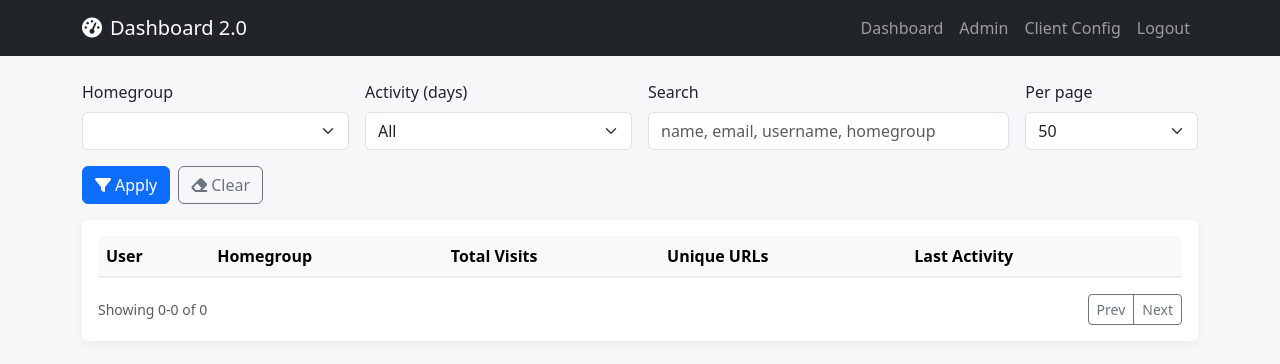
After one commit to hefi46/BrowserReporterConsole, a FastAPI app: template backend/templates/dashboard2.html in a window 1280 px wide. The commit adds this page. Shown: the top 364 px of the page. Run offline with FastAPI, Linux system fonts and the light colour scheme; the template is opened without the code that fills it, so the values that code supplies are empty; some libraries are stand-ins or nearby versions.

Commit message:
feat(dashboard2): add minimal fast dashboard2 with server-side filters and link in navbar

```diff
--- a/backend/main.py
+++ b/backend/main.py
@@ -684,6 +684,11 @@ async def dashboard_bootstrap(request: Request):
     require_login(request)
     return templates.TemplateResponse("dashboard.html", {"request": request})
 
+@app.get("/dashboard2", response_class=HTMLResponse)
+async def dashboard2(request: Request):
+    require_login(request)
+    return templates.TemplateResponse("dashboard2.html", {"request": request})
+
 # Redirect root to dashboard
 @app.get("/")
 async def root_redirect(request: Request):
--- a/backend/templates/dashboard.html
+++ b/backend/templates/dashboard.html
@@ -159,6 +159,11 @@
                 <div id="clientConfigSection" class="nav-item me-3" style="display: none;">
                     <a class="btn btn-outline-light btn-sm" href="/client-config">
                         <i class="fab fa-windows me-1"></i>Client Config
+                    </a>
+                </div>
+                <div class="nav-item me-3">
+                    <a class="btn btn-outline-light btn-sm" href="/dashboard2">
+                        <i class="fas fa-gauge-high me-1"></i>Dashboard 2.0
                     </a>
                 </div>
 
--- /dev/null
+++ b/backend/templates/dashboard2.html
@@ -0,0 +1,141 @@
+<!DOCTYPE html>
+<html lang="en">
+<head>
+	<meta charset="UTF-8">
+	<meta name="viewport" content="width=device-width, initial-scale=1.0">
+	<title>Dashboard 2.0</title>
+	<link href="https://cdn.jsdelivr.net/npm/bootstrap@5.3.0/dist/css/bootstrap.min.css" rel="stylesheet">
+	<link href="https://cdnjs.cloudflare.com/ajax/libs/font-awesome/6.0.0/css/all.min.css" rel="stylesheet">
+	<style>
+		body { background: #f7f7f9; }
+		.card { border: none; box-shadow: 0 2px 8px rgba(0,0,0,.06); }
+		.table thead th { border-bottom: 2px solid #eee; }
+	</style>
+</head>
+<body>
+	<nav class="navbar navbar-expand-lg navbar-dark bg-dark">
+		<div class="container">
+			<a class="navbar-brand" href="/dashboard.html"><i class="fas fa-gauge-high me-2"></i>Dashboard 2.0</a>
+			<div class="navbar-nav ms-auto">
+				<a class="nav-link" href="/dashboard.html">Dashboard</a>
+				<a class="nav-link" href="/admin">Admin</a>
+				<a class="nav-link" href="/client-config">Client Config</a>
+				<a class="nav-link" href="/logout">Logout</a>
+			</div>
+		</div>
+	</nav>
+
+	<div class="container py-4">
+		<div class="row g-3 align-items-end mb-3">
+			<div class="col-md-3">
+				<label class="form-label">Homegroup</label>
+				<select id="hg" class="form-select"></select>
+			</div>
+			<div class="col-md-3">
+				<label class="form-label">Activity (days)</label>
+				<select id="days" class="form-select">
+					<option value="">All</option>
+					<option value="1">1</option>
+					<option value="7">7</option>
+					<option value="30">30</option>
+					<option value="90">90</option>
+				</select>
+			</div>
+			<div class="col-md-4">
+				<label class="form-label">Search</label>
+				<input id="q" class="form-control" placeholder="name, email, username, homegroup" />
+			</div>
+			<div class="col-md-2">
+				<label class="form-label">Per page</label>
+				<select id="pp" class="form-select">
+					<option value="25">25</option>
+					<option value="50" selected>50</option>
+					<option value="100">100</option>
+				</select>
+			</div>
+		</div>
+
+		<div class="d-flex gap-2 mb-3">
+			<button class="btn btn-primary" id="apply"><i class="fas fa-filter me-1"></i>Apply</button>
+			<button class="btn btn-outline-secondary" id="clear"><i class="fas fa-eraser me-1"></i>Clear</button>
+		</div>
+
+		<div class="card">
+			<div class="card-body">
+				<div class="table-responsive">
+					<table class="table table-hover align-middle" id="tbl">
+						<thead class="table-light">
+							<tr>
+								<th>User</th>
+								<th>Homegroup</th>
+								<th>Total Visits</th>
+								<th>Unique URLs</th>
+								<th>Last Activity</th>
+								<th></th>
+							</tr>
+						</thead>
+						<tbody></tbody>
+					</table>
+				</div>
+				<div class="d-flex justify-content-between align-items-center">
+					<small class="text-muted">Showing <span id="s">0</span>-<span id="e">0</span> of <span id="t">0</span></small>
+					<div class="btn-group btn-group-sm">
+						<button class="btn btn-outline-secondary" id="prev">Prev</button>
+						<button class="btn btn-outline-secondary" id="next">Next</button>
+					</div>
+				</div>
+			</div>
+		</div>
+	</div>
+
+	<script>
+		let page = 1, pageSize = 50, total = 0;
+		async function loadHGs() {
+			const r = await fetch('/api/meta/homegroups');
+			const j = r.ok ? await r.json() : { homegroups: [] };
+			const hg = document.getElementById('hg');
+			hg.innerHTML = '<option value="">All</option>' + (j.homegroups||[]).map(h => `<option value="${h}">${h}</option>`).join('');
+		}
+		async function load() {
+			const params = new URLSearchParams({ page: String(page), page_size: String(pageSize) });
+			const hg = document.getElementById('hg').value;
+			const days = document.getElementById('days').value;
+			const q = document.getElementById('q').value.trim();
+			if (hg) params.set('homegroup', hg);
+			if (days) params.set('days', days);
+			if (q) params.set('search', q);
+			const r = await fetch(`/api/reports/all?${params.toString()}`);
+			if (!r.ok) return;
+			const j = await r.json();
+			total = j.pagination.total_count;
+			page = j.pagination.page;
+			pageSize = j.pagination.page_size;
+			document.getElementById('t').textContent = total;
+			document.getElementById('s').textContent = ((page-1)*pageSize)+1;
+			document.getElementById('e').textContent = Math.min(page*pageSize, total);
+			document.getElementById('prev').disabled = !j.pagination.has_prev;
+			document.getElementById('next').disabled = !j.pagination.has_next;
+			const tbody = document.querySelector('#tbl tbody');
+			tbody.innerHTML = j.data.map(u => `
+				<tr>
+					<td>
+						<div class="fw-bold">${u.displayName || u.username}</div>
+						<small class="text-muted">${u.email || ''}</small>
+					</td>
+					<td>${u.department || ''}</td>
+					<td><span class="badge bg-primary">${u.totalVisits||0}</span></td>
+					<td><span class="badge bg-info">${u.uniqueUrls||0}</span></td>
+					<td><small class="text-muted">${u.lastActivity ? new Date(u.lastActivity).toLocaleDateString() : 'Never'}</small></td>
+					<td><a class="btn btn-sm btn-outline-primary" href="/user/${u.username}"><i class="fas fa-eye"></i></a></td>
+				</tr>
+			`).join('');
+		}
+		document.getElementById('apply').addEventListener('click', () => { page = 1; pageSize = parseInt(document.getElementById('pp').value); load(); });
+		document.getElementById('clear').addEventListener('click', () => { document.getElementById('hg').value=''; document.getElementById('days').value=''; document.getElementById('q').value=''; page=1; load(); });
+		document.getElementById('prev').addEventListener('click', () => { if (page>1) { page--; load(); } });
+		document.getElementById('next').addEventListener('click', () => { const max = Math.ceil(total/pageSize); if (page<max) { page++; load(); } });
+		document.getElementById('pp').addEventListener('change', () => { page = 1; pageSize = parseInt(document.getElementById('pp').value); load(); });
+		window.addEventListener('load', async () => { await loadHGs(); await load(); });
+	</script>
+</body>
+</html>
```
